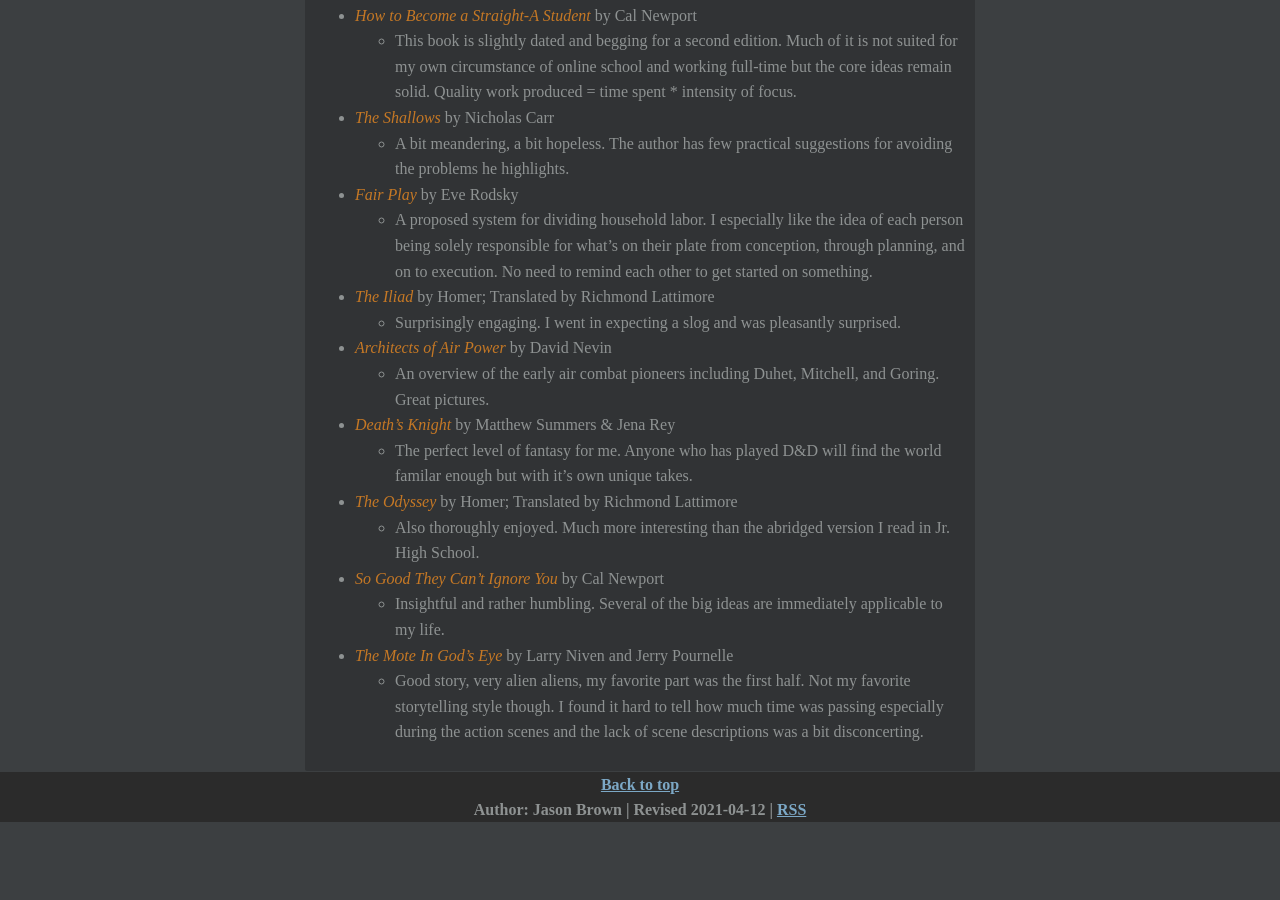
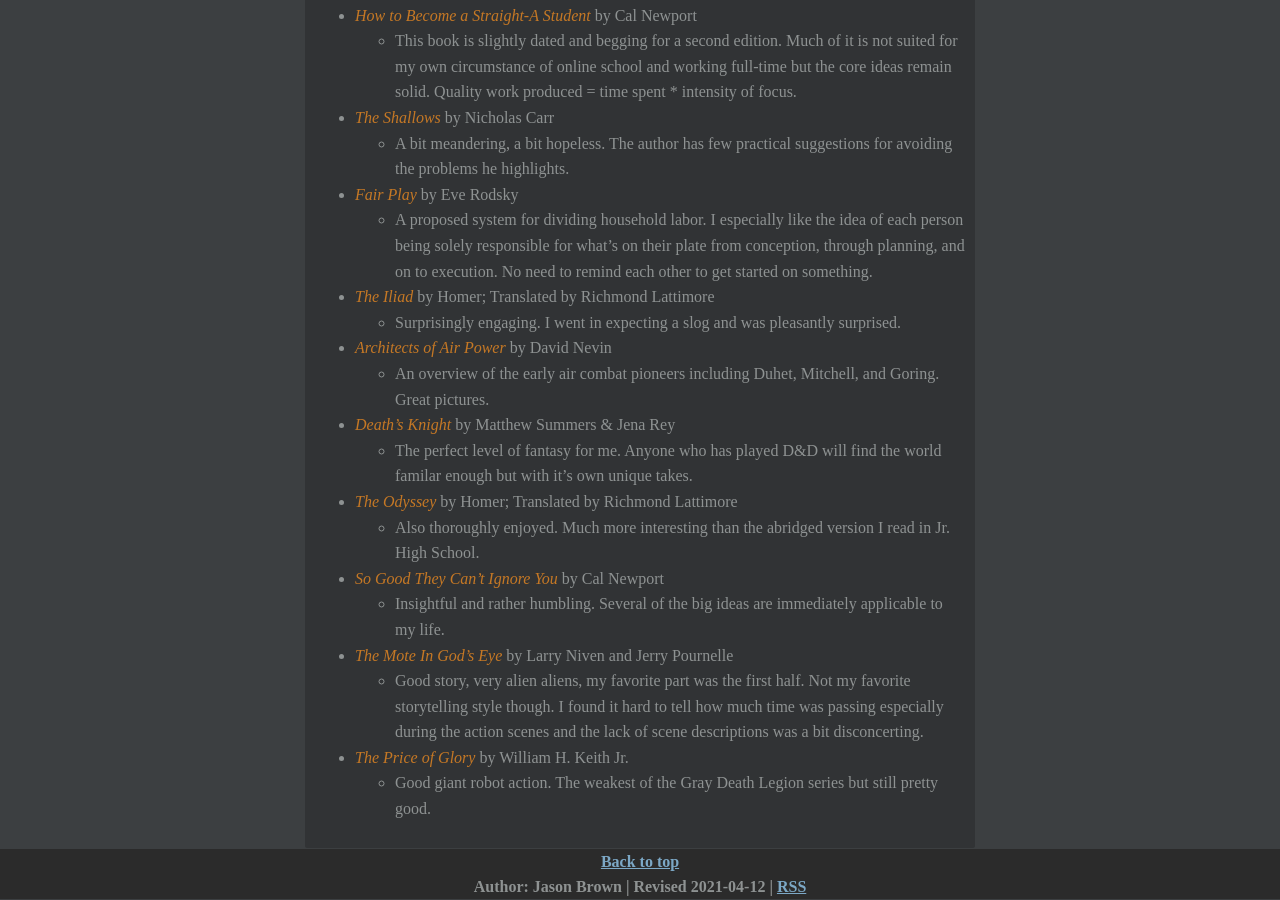
Before and after one commit to noUsernamesLef7/noUsernamesLef7.github.io, a Jekyll site: the page built from personal/books/index.md, in a window 1280 px wide and 900 px high, scrolled down 656 px. Built offline with Jekyll 4.4.1, drawn with Linux system fonts in a browser that asks for light colours; before the commit the page ends 1479 px from its top, so only the background shows below that.

Commit message:
Add book

```diff
--- a/personal/books/index.md
+++ b/personal/books/index.md
@@ -33,3 +33,5 @@ I like many others have recently come to the realization that I no longer read b
 	* Insightful and rather humbling. Several of the big ideas are immediately applicable to my life.
 * *The Mote In God's Eye* by Larry Niven and Jerry Pournelle
 	* Good story, very alien aliens, my favorite part was the first half. Not my favorite storytelling style though. I found it hard to tell how much time was passing especially during the action scenes and the lack of scene descriptions was a bit disconcerting.
+* *The Price of Glory* by William H. Keith Jr.
+	* Good giant robot action. The weakest of the Gray Death Legion series but still pretty good.
```
